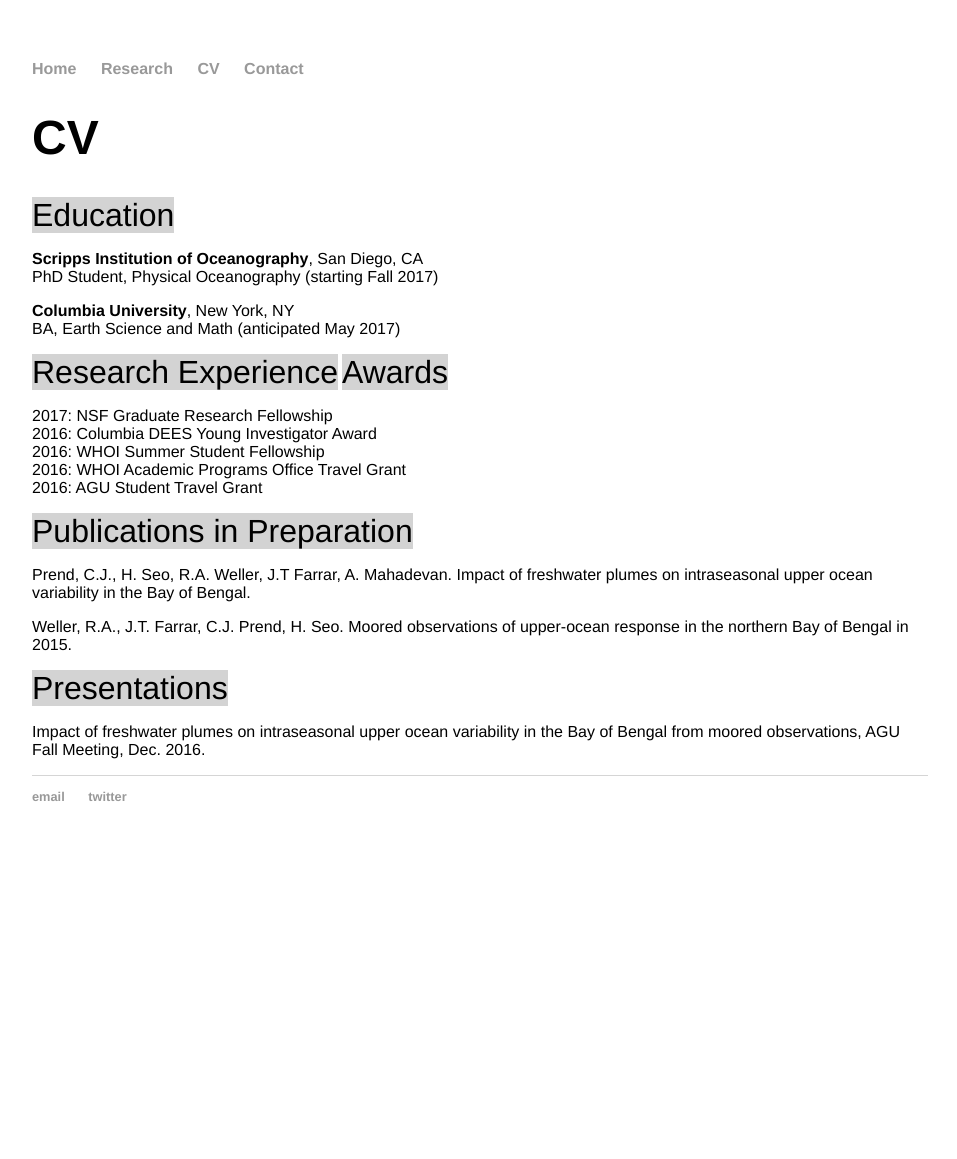
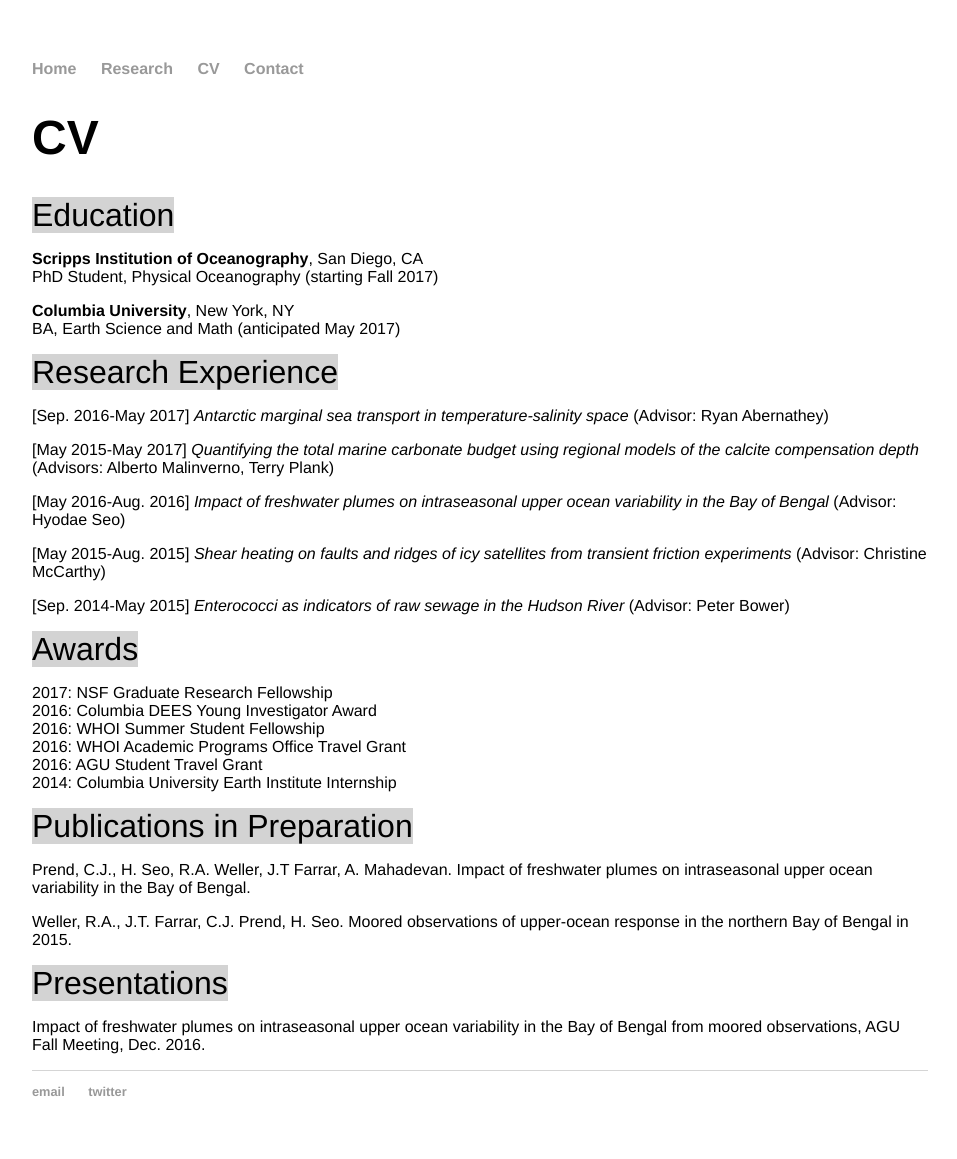
Before and after one commit to cprend/cprend.github.io, a Jekyll site: the page cv/index.html, which Jekyll copies as it is, in a window 1280 px wide. Shown: the whole page, without its empty margins (160-1117 px from the left). Built offline with Jekyll 4.4.1, drawn with Linux system fonts in a browser that asks for light colours; before the commit the page ends 900 px from its top, so only the background shows below that.

Commit message:
Update index.html

```diff
--- a/cv/index.html
+++ b/cv/index.html
@@ -24,12 +24,21 @@
 		<p><b>Columbia University</b>, New York, NY<br/>
 		BA, Earth Science and Math (anticipated May 2017)</p>
 		<p1>Research Experience</p1>
+		<p>[Sep. 2016-May 2017] <em>Antarctic marginal sea transport in temperature-salinity space</em> (Advisor: Ryan Abernathey)</p>
+		<p>[May 2015-May 2017] <em>Quantifying the total marine carbonate budget using regional models of the calcite compensation
+			depth</em> (Advisors: Alberto Malinverno, Terry Plank)</p>
+		<p>[May 2016-Aug. 2016] <em>Impact of freshwater plumes on intraseasonal upper ocean variability in the Bay of Bengal</em>
+			(Advisor: Hyodae Seo)</p>
+		<p>[May 2015-Aug. 2015] <em>Shear heating on faults and ridges of icy satellites from transient friction experiments</em>
+			(Advisor: Christine McCarthy)</p>
+		<p>[Sep. 2014-May 2015] <em>Enterococci as indicators of raw sewage in the Hudson River</em> (Advisor: Peter Bower)</p>
 		<p1>Awards</p1>
 		<p>2017: NSF Graduate Research Fellowship<br/>
 		2016: Columbia DEES Young Investigator Award<br/>
 		2016: WHOI Summer Student Fellowship<br/>
 		2016: WHOI Academic Programs Office Travel Grant<br/>
-		2016: AGU Student Travel Grant</p>
+		2016: AGU Student Travel Grant<br/>
+		2014: Columbia University Earth Institute Internship</p>
 		<p1>Publications in Preparation</p1>
 		<p>Prend, C.J., H. Seo, R.A. Weller, J.T Farrar, A. Mahadevan. Impact of freshwater plumes on intraseasonal
 		upper ocean variability in the Bay of Bengal.</p>
```
